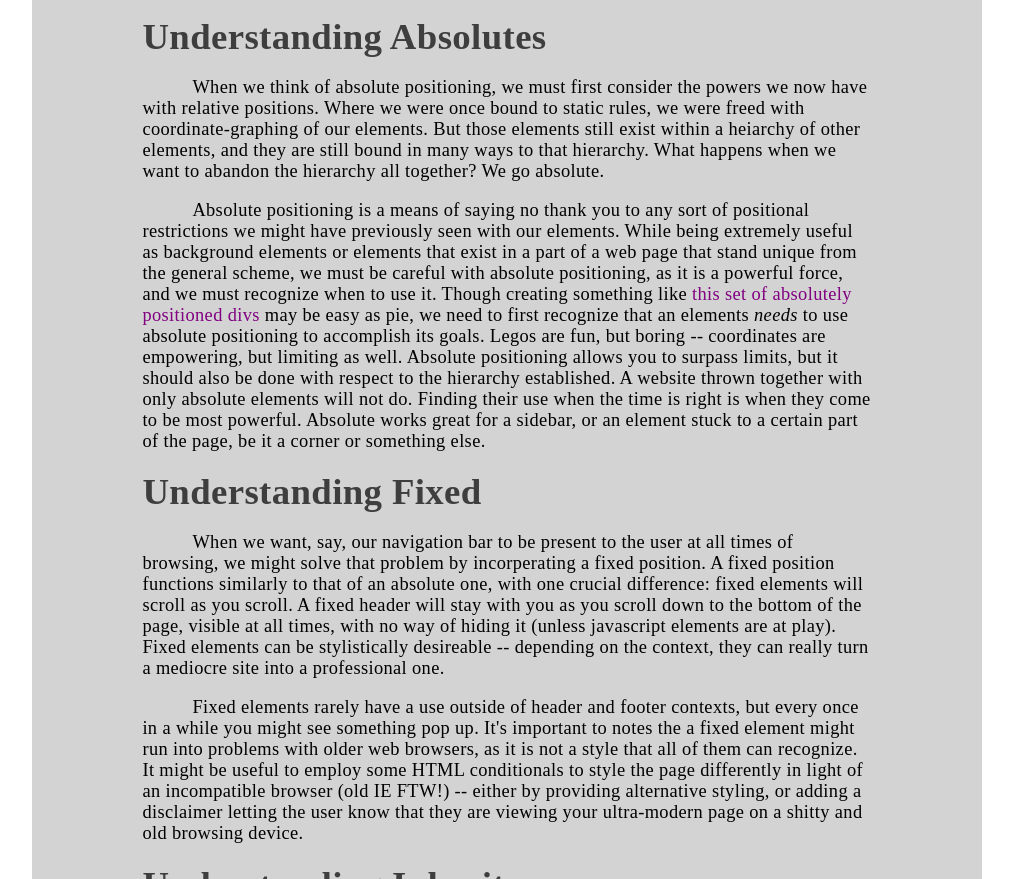
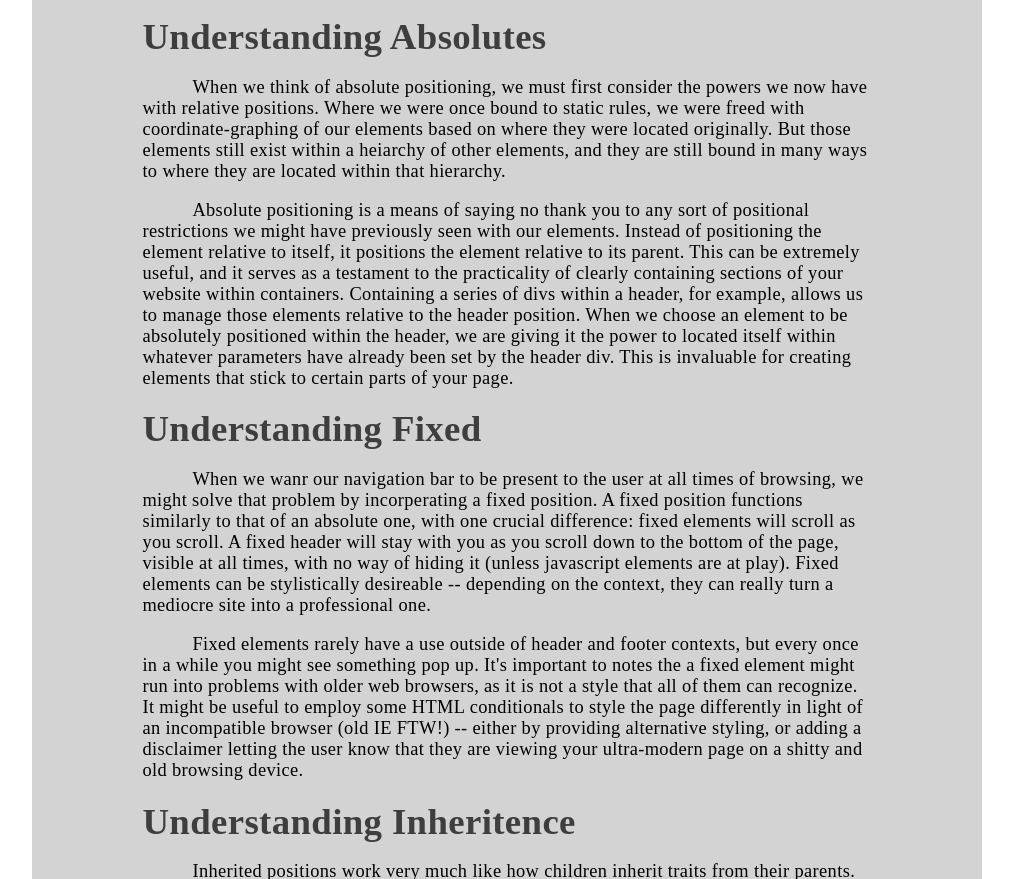
Before and after one commit to mwhatters/mwhatters.github.io, a plain HTML site: page blog/t2-positioning.html in a window 1280 px wide. Shown: the part 1838-2717 px from the top of the page, without its empty margins (133-1146 px from the left). Drawn offline with nearby package versions, Linux system fonts and the light colour scheme.

Commit message:
update positioning blog content

```diff
--- a/blog/t2-positioning.html
+++ b/blog/t2-positioning.html
@@ -90,17 +90,15 @@
     <h5>Understanding Absolutes</h5>
   <p>
     When we think of absolute positioning, we must first consider the powers we now have with relative positions. Where we were once bound to static
-    rules, we were freed with coordinate-graphing of our elements. But those elements still exist within a heiarchy of other elements, and they are still
-    bound in many ways to that hierarchy. What happens when we want to abandon the hierarchy all together? We go absolute.
+    rules, we were freed with coordinate-graphing of our elements based on where they were located originally. But those elements still exist within a heiarchy of other elements, and they are still bound in many ways to where they are located within that hierarchy.
   </p>
   <p>
-    Absolute positioning is a means of saying no thank you to any sort of positional restrictions we might have previously seen with our elements. While
-    being extremely useful as background elements or elements that exist in a part of a web page that stand unique from the general scheme, we must be careful with absolute positioning, as it is a powerful force, and we must recognize when to use it. Though creating something like <a href="../imgs/blog/absolute.png">this set of absolutely positioned divs</a> may be easy as pie, we need to first recognize that an elements <em>needs</em> to use absolute positioning to accomplish its goals. Legos are fun, but boring -- coordinates are empowering, but limiting as well. Absolute positioning allows you to surpass limits, but it should also be done with respect to the hierarchy established. A website thrown together with only absolute elements will not do. Finding their use when the time is right is when they come to be most powerful. Absolute works great for a sidebar, or an element stuck to a certain part of the page, be it a corner or something else.
+    Absolute positioning is a means of saying no thank you to any sort of positional restrictions we might have previously seen with our elements. Instead of positioning the element relative to itself, it positions the element relative to its parent. This can be extremely useful, and it serves as a testament to the practicality of clearly containing sections of your website within containers. Containing a series of divs within a header, for example, allows us to manage those elements relative to the header position. When we choose an element to be absolutely positioned within the header, we are giving it the power to located itself within whatever parameters have already been set by the header div. This is invaluable for creating elements that stick to certain parts of your page.
   </p>
 
     <h5>Understanding Fixed</h5>
   <p>
-    When we want, say, our navigation bar to be present to the user at all times of browsing, we might solve that problem by incorperating a fixed position. A fixed position functions similarly to that of an absolute one, with one crucial difference: fixed elements will scroll as you scroll.
+    When we wanr our navigation bar to be present to the user at all times of browsing, we might solve that problem by incorperating a fixed position. A fixed position functions similarly to that of an absolute one, with one crucial difference: fixed elements will scroll as you scroll.
     A fixed header will stay with you as you scroll down to the bottom of the page, visible at all times, with no way of hiding it (unless javascript
     elements are at play). Fixed elements can be stylistically desireable -- depending on the context, they can really turn a mediocre site into a professional one.
   </p>
--- a/stylesheets/default.css
+++ b/stylesheets/default.css
@@ -209,7 +209,7 @@ footer {
 
 
 /*PHONES*/
-
+/*Jenkiest Fix EVAR*/
 @media only screen and (max-device-width: 480px) {
   h1 {
     letter-spacing: 0;
```
